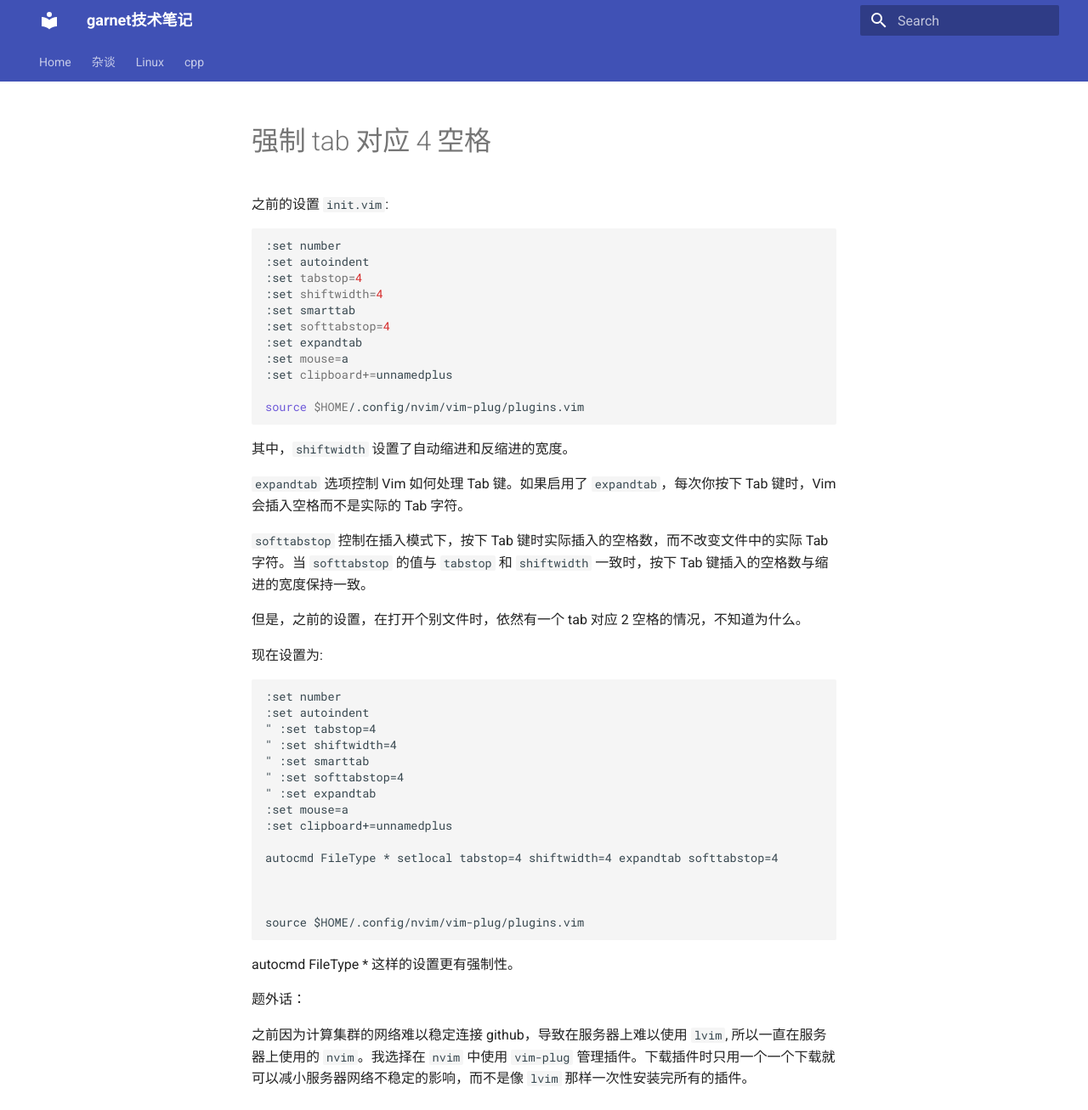
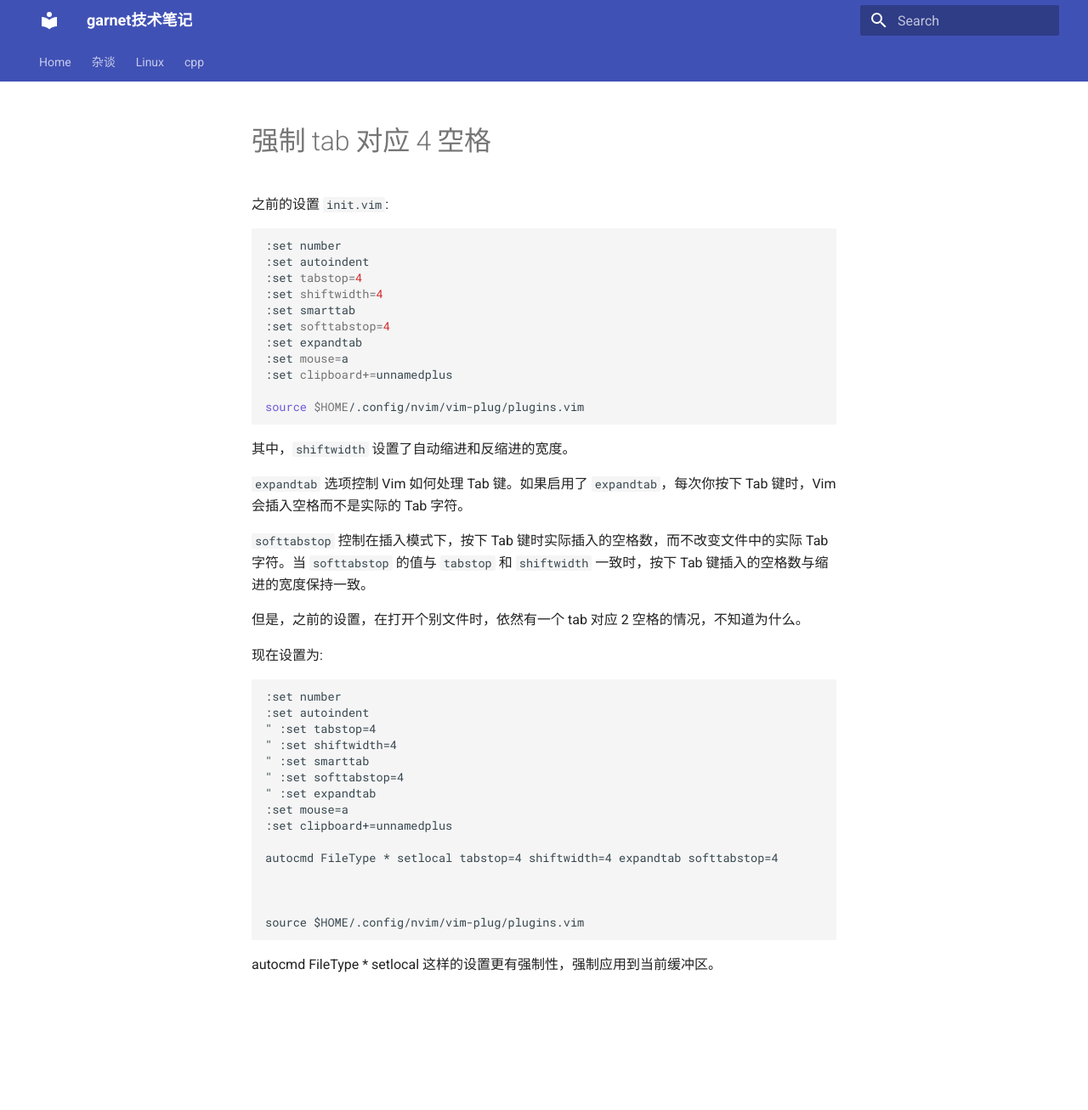
Before and after one commit to ymma98/technotes, an MkDocs documentation site: the page built from docs/Linux/vim_强制tab对应4空格.md, in a window 1280 px wide and 1307 px high. Shown: the whole window at 85% size. Built offline with MkDocs 1.6.1 and Material for MkDocs 9.7.7, drawn with Linux system fonts in a browser that asks for light colours.

Commit message:
docs/Linux/vim_强制tab对应4空格.md updated from https://stackedit.cn/

````diff
--- a/docs/Linux/vim_强制tab对应4空格.md
+++ b/docs/Linux/vim_强制tab对应4空格.md
@@ -42,13 +42,9 @@ autocmd FileType * setlocal tabstop=4 shiftwidth=4 expandtab softtabstop=4
 source $HOME/.config/nvim/vim-plug/plugins.vim
 ```
 
-autocmd FileType * 这样的设置更有强制性。
-
-题外话：
-
-之前因为计算集群的网络难以稳定连接 github，导致在服务器上难以使用 `lvim`, 所以一直在服务器上使用的 `nvim`。我选择在 `nvim` 中使用 `vim-plug` 管理插件。下载插件时只用一个一个下载就可以减小服务器网络不稳定的影响，而不是像 `lvim` 那样一次性安装完所有的插件。
+autocmd FileType * setlocal 这样的设置更有强制性，强制应用到当前缓冲区。
 
 
 <!--stackedit_data:
-eyJoaXN0b3J5IjpbODY2OTAyMTksLTkzMzYxNjMxOV19
+eyJoaXN0b3J5IjpbLTg4ODYxNzEyLC05MzM2MTYzMTldfQ==
 -->
````
